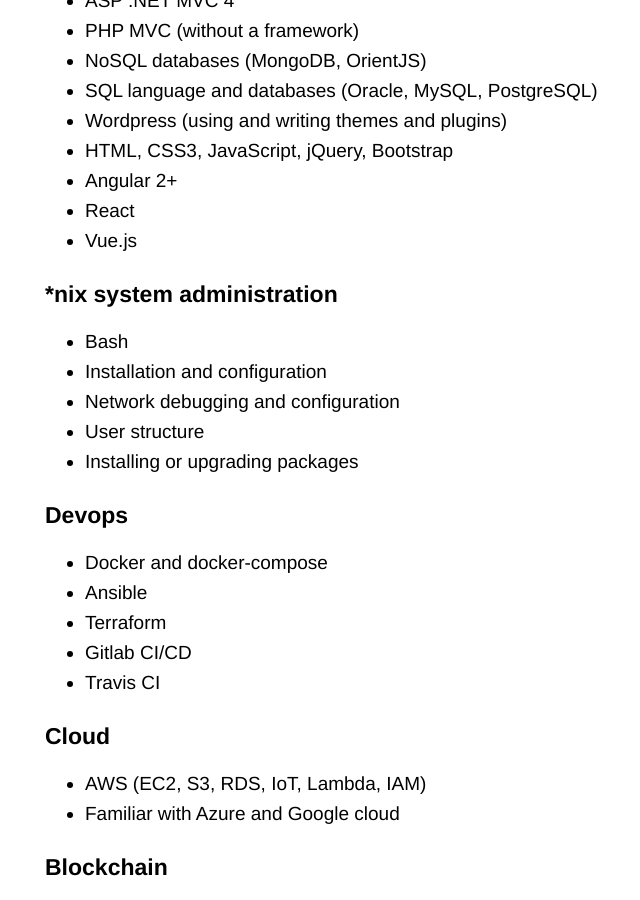
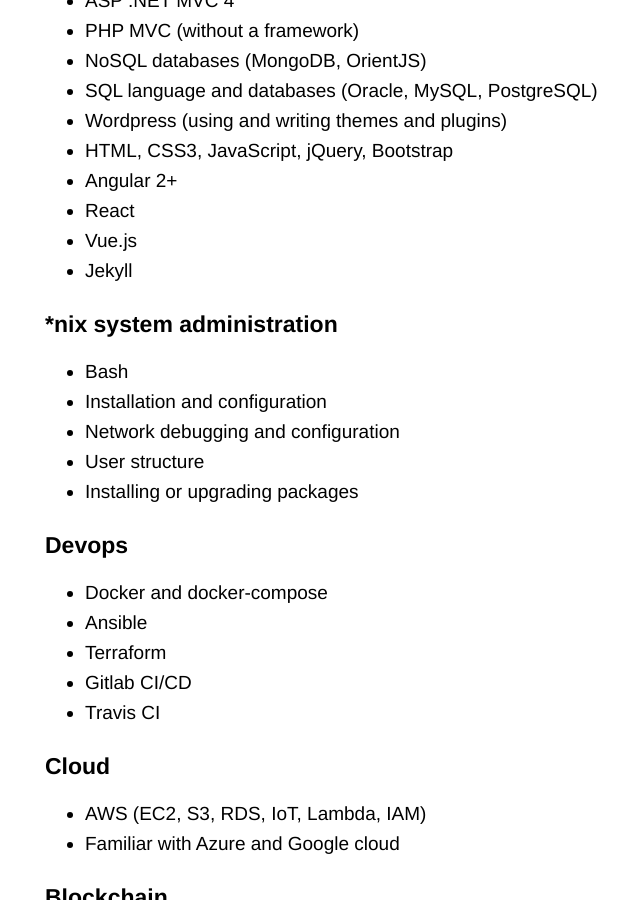
Before and after one commit to leonpahole/leonpahole-com, a Jekyll site: the page built from about.html, in a window 1280 px wide and 900 px high, scrolled down 3105 px. Shown: the whole window, without its empty margins (145-785 px from the left). Built offline with Jekyll 4.4.1, drawn with Linux system fonts in a browser that asks for light colours; nearby versions of some CDN libraries.

Commit message:
Update skills with jekyll

```diff
--- a/about.html
+++ b/about.html
@@ -230,6 +230,7 @@
       <li>Angular 2+</li>
       <li>React</li>
       <li>Vue.js</li>
+      <li>Jekyll</li>
     </ul>
   </div>
 
```
